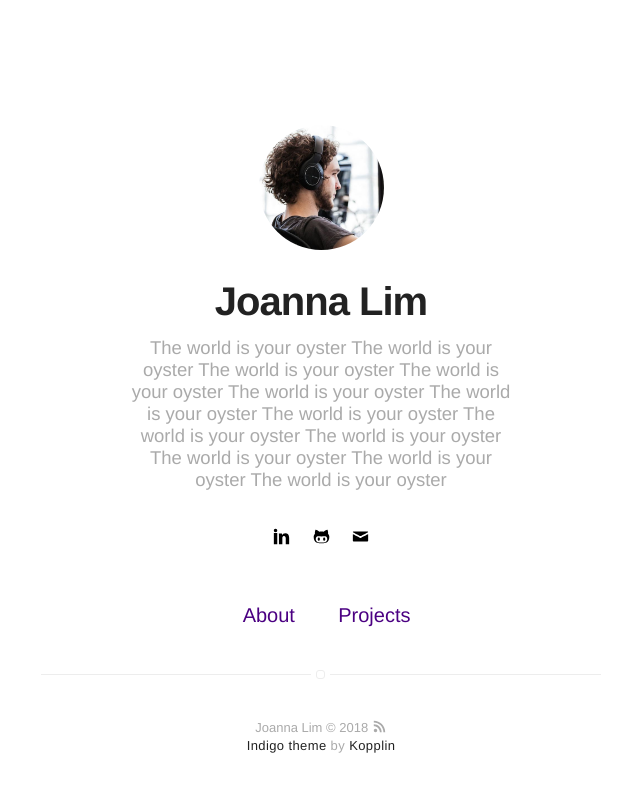
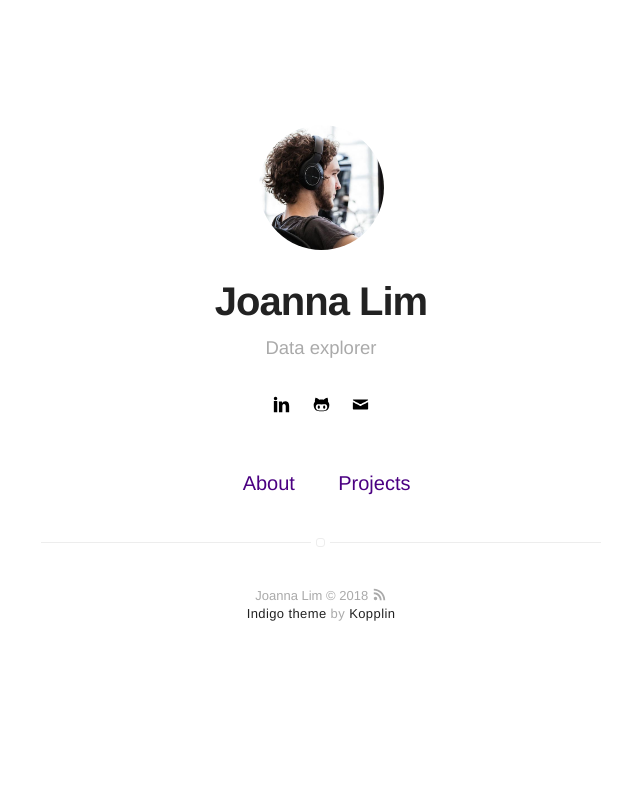
Before and after one commit to jnnlmn/jnnlmn.github.io, a Jekyll site: the page built from index.html, in a window 1280 px wide. Shown: the top 792 px of the page, without its empty margins (319-959 px from the left). Built offline with Jekyll 4.4.1, drawn with Linux system fonts in a browser that asks for light colours.

Commit message:
Update _config.yml

```diff
--- a/_config.yml
+++ b/_config.yml
@@ -1,9 +1,9 @@
 # main text of home
 name: Joanna Lim
-bio: The world is your oyster The world is your oyster The world is your oyster The world is your oyster The world is your oyster The world is your oyster The world is your oyster The world is your oyster The world is your oyster The world is your oyster The world is your oyster The world is your oyster
+bio: Data explorer
 
 # twitter summary info
-description: A blog about technology and stuff related
+description: A blog about data science and stuff related
 
 # if it's an external image, update below for true
 # better with square images
```
